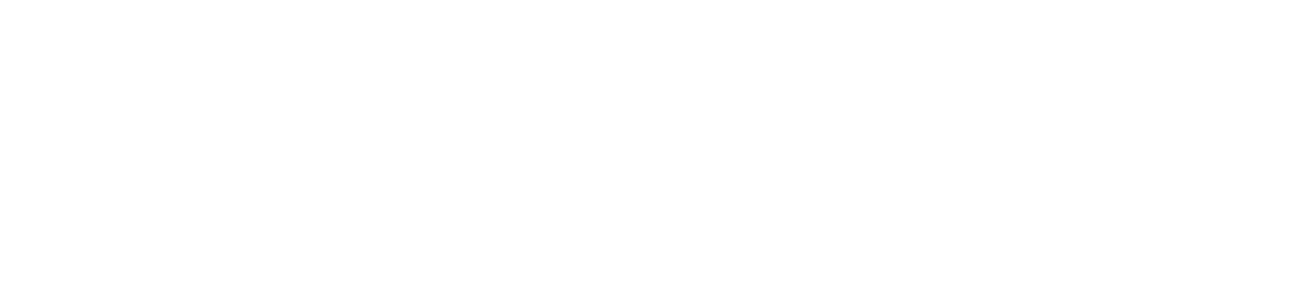
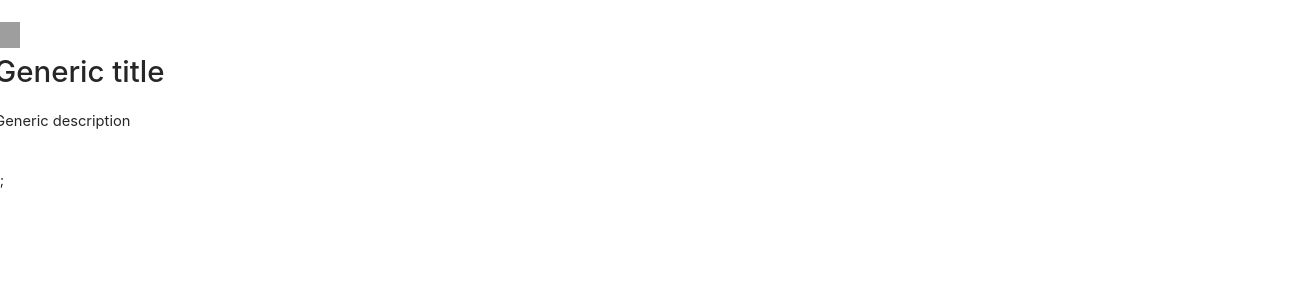
Before and after one commit to Makii117/HackAtHomeFront, a React (Create React App) app: page /guide in a window 1280 px wide. Shown: the top 300 px of the page, 1312 px wide, since content can reach past the window. Built offline with nearby package versions, Linux system fonts and the light colour scheme; grey boxes are pictures that could not be loaded; the HTML template or start-up script is replaced by a standard one.

Commit message:
Guide Cards and page

```diff
--- /dev/null
+++ b/src/elements/guide/guideWindow.jsx
@@ -0,0 +1,42 @@
+import React from 'react';
+import './guideWindow.scss';
+
+export const GuideWindow = (guide) => {
+
+
+return(
+
+    <div className="guideWindow" onClick={function(event){
+        if(event.target===modal){
+            modal.style.display="none";
+        }
+    }}>
+        <div onClick={maximize}>
+       <img src={guide.image} alt="generic img lol" width="25" height="25"/>
+       <h1>{guide.title}</h1>
+       <p>{guide.description}</p>
+
+    <div id="myModal" class="modal">
+    <div class="modal-content">
+    <span class="close" onClick={minimize}>&times;</span>
+    <p>{guide.fulldesc}</p>
+    </div>
+    </div>
+    </div>
+    </div>
+
+)}
+var modal = document.getElementById("myModal");
+
+const minimize = (modal)=> {
+    modal.style.display = "none";
+
+}
+const maximize = (modal)=> {
+
+    modal.style.display = "block";
+
+}
+
+
+export default GuideWindow;
--- /dev/null
+++ b/src/elements/guide/guideWindow.scss
@@ -0,0 +1,55 @@
+.guideWindow{
+    display: flex;
+    flex-direction: row;
+    background-color: white;
+    border-radius: 3px;
+    padding:25px;
+    cursor:pointer;
+    -moz-osx-font-smoothing: grayscale;
+    backface-visibility: hidden;
+    transform: translateZ(0);
+    transition: transform 0.25 ease-out;
+
+}
+
+.guideWindow:hover{
+    transform: scale(1.05)
+}
+
+.modal {
+    display: none; /* Hidden by default */
+    position: fixed; /* Stay in place */
+    z-index: 1; /* Sit on top */
+    padding-top: 100px; /* Location of the box */
+    left: 0;
+    top: 0;
+    width: 100%; /* Full width */
+    height: 100%; /* Full height */
+    overflow: auto; /* Enable scroll if needed */
+    background-color: rgb(0,0,0); /* Fallback color */
+    background-color: rgba(0,0,0,0.4); /* Black w/ opacity */
+  }
+
+
+  .modal-content {
+    background-color: #fefefe;
+    margin: auto;
+    padding: 20px;
+    border: 1px solid #888;
+    width: 80%;
+  }
+
+
+  .close {
+    color: #aaaaaa;
+    float: right;
+    font-size: 28px;
+    font-weight: bold;
+  }
+
+  .close:hover,
+  .close:focus {
+    color: #000;
+    text-decoration: none;
+    cursor: pointer;
+  }
--- a/src/pages/Guide/Guide.jsx
+++ b/src/pages/Guide/Guide.jsx
@@ -1,5 +1,30 @@
 import React from "react";
+import GuideWindow from "../../elements/guide/guideWindow";
+import {data} from "./guideData.json";
+import "./Guide.scss";
 
-export const Guide = () => {
-  return <div></div>;
-};
+export const Guide = () =>{
+
+return (
+    <>
+
+    <div className="guide-container">
+
+      {data.map((guide,key)=>{
+        console.log(guide)
+        return(
+
+          <div key={key}>
+      <GuideWindow id={guide.id} image={guide.image} title={guide.title}  description={guide.description} />
+      </div>
+        )
+    })
+
+    }
+    </div>;
+    </>
+);
+
+
+    }
+export default Guide;
--- /dev/null
+++ b/src/pages/Guide/Guide.scss
@@ -0,0 +1,3 @@
+.guide-container{
+
+}
--- /dev/null
+++ b/src/pages/Guide/guideData.json
@@ -0,0 +1,12 @@
+{"data":
+[
+
+    {
+        "id": 1,
+        "image": "https://upload.wikimedia.org/wikipedia/commons/c/c2/Adobe_XD_CC_icon.svg",
+        "title": "Generic title",
+        "description": "Generic description",
+        "fulldesc":"Full description"
+    }
+]
+}
```
Also changed, not shown: src/elements/guide/guideList.jsx (added), src/elements/guide/guideList.scss (added).
